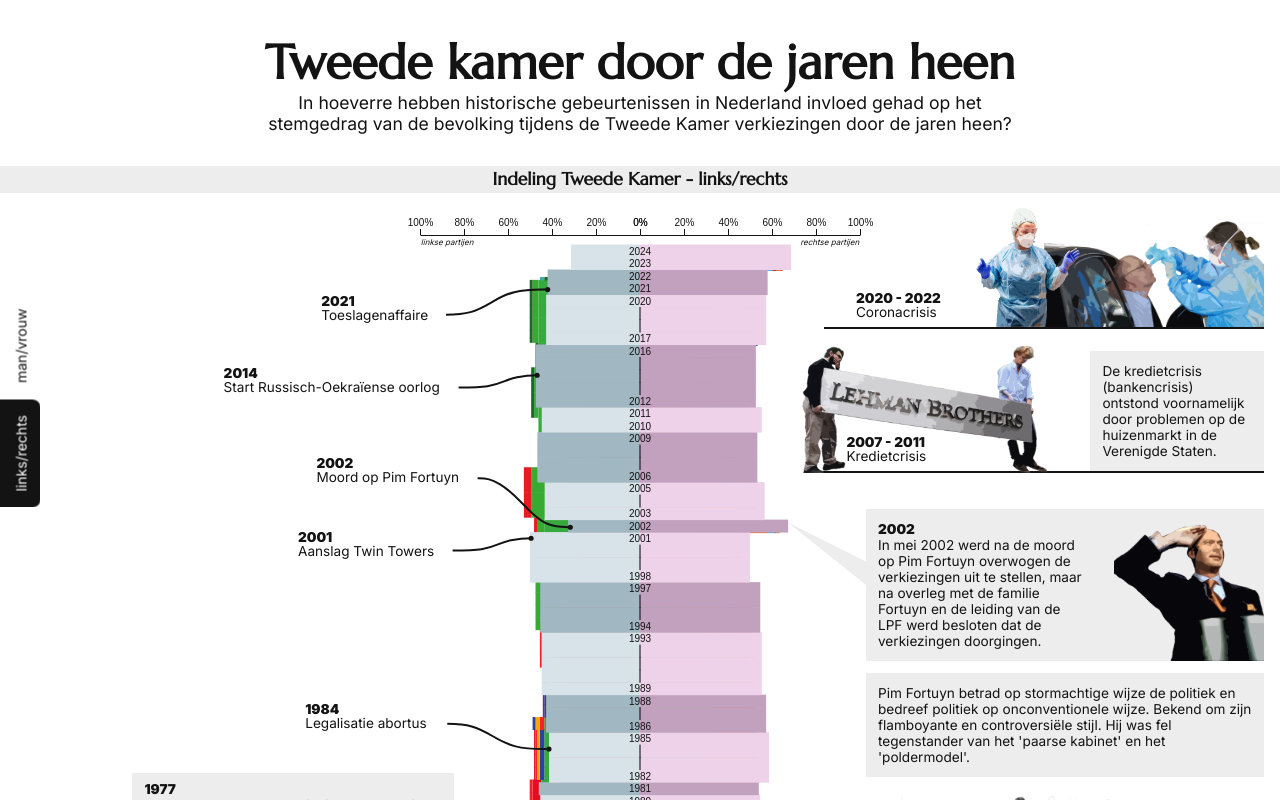
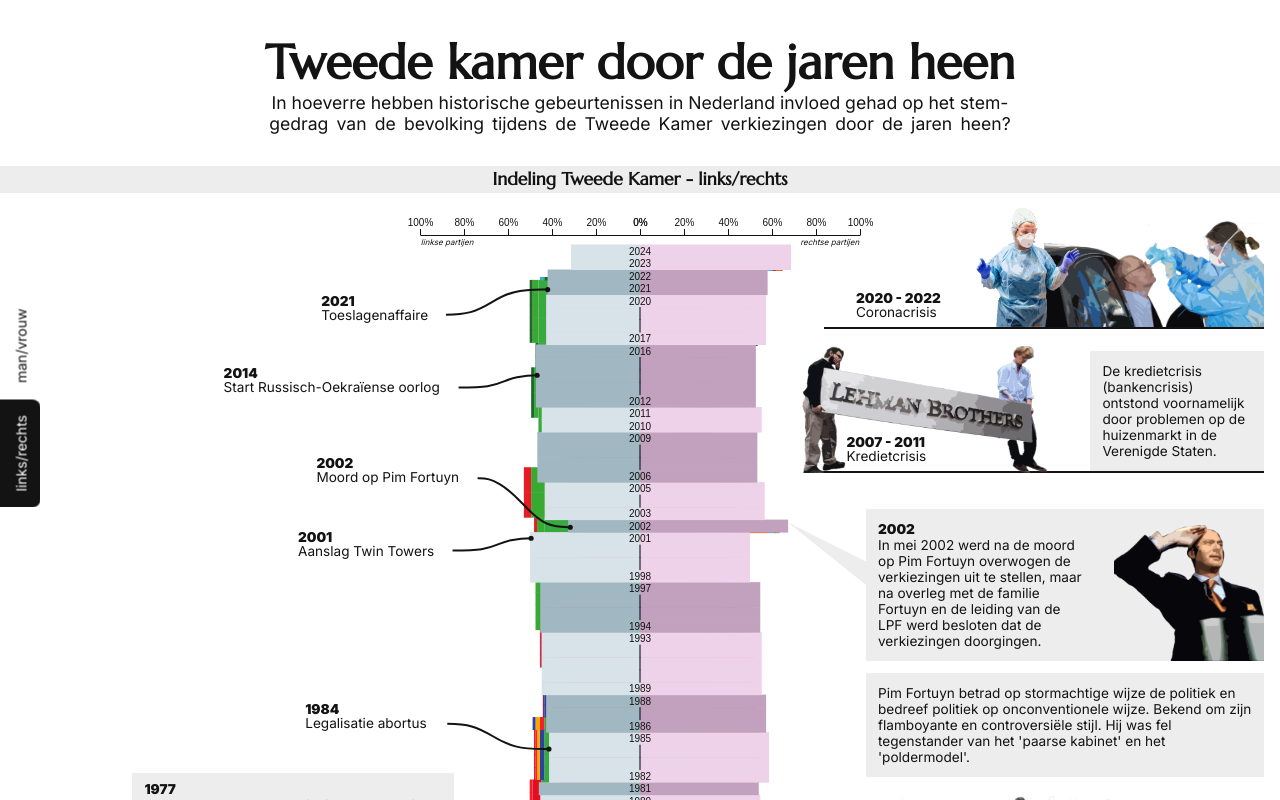
Before and after one commit to ninadepina/datagraver, a SvelteKit app: page / in a window 1280 px wide. Shown: the top 800 px of the page. Built offline with nearby package versions, Linux system fonts and the light colour scheme.

Commit message:
fixed: word-spacing

```diff
--- a/src/routes/+page.svelte
+++ b/src/routes/+page.svelte
@@ -42,8 +42,11 @@
 <h1>Tweede kamer door de jaren heen</h1>
 <h2>
     In hoeverre hebben historische gebeurtenissen in Nederland invloed gehad op
-    het stemgedrag van de bevolking tijdens de Tweede Kamer verkiezingen door de
-    jaren heen?
+    het stem-
+    <span>
+        gedrag van de bevolking tijdens de Tweede Kamer verkiezingen door de
+        jaren heen?
+    </span>
 </h2>
 
 <div class="banner">
@@ -100,6 +103,10 @@
 </div>
 
 <style>
+    h2 span {
+        word-spacing: 0.2rem;
+    }
+
     .banner {
         position: sticky;
         top: 0;
```
